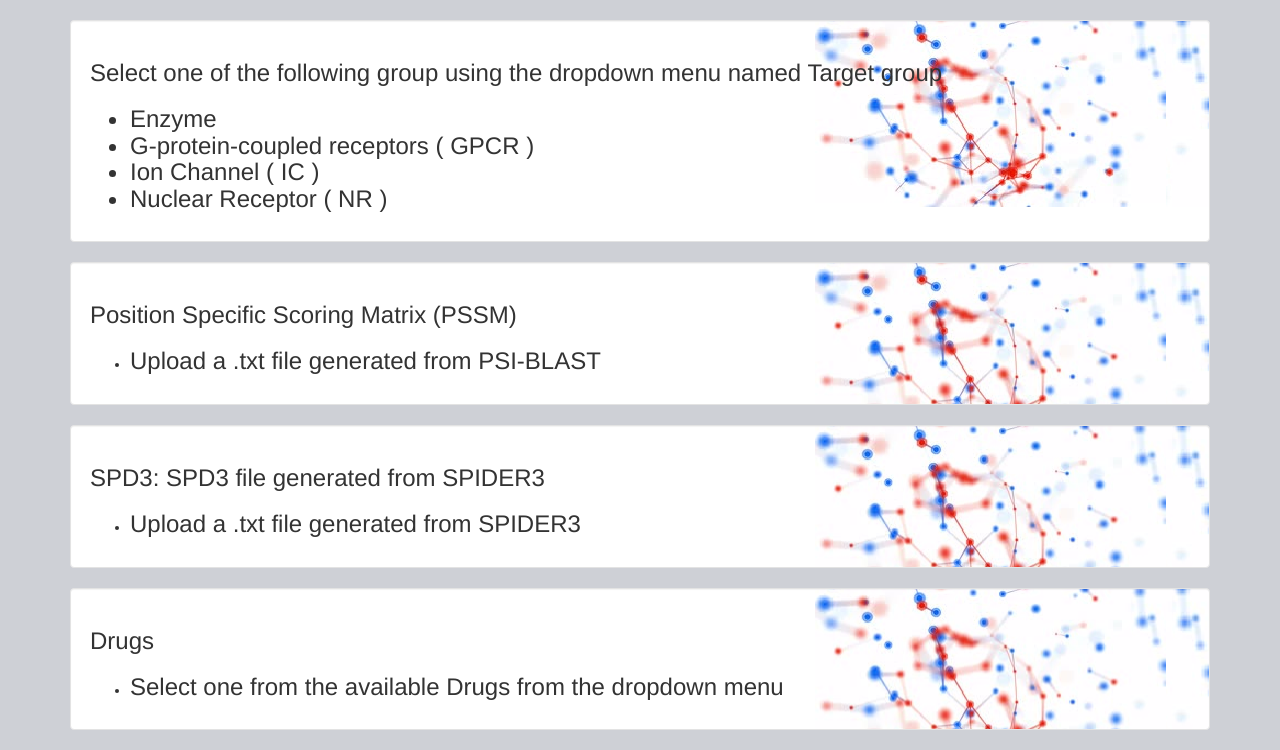
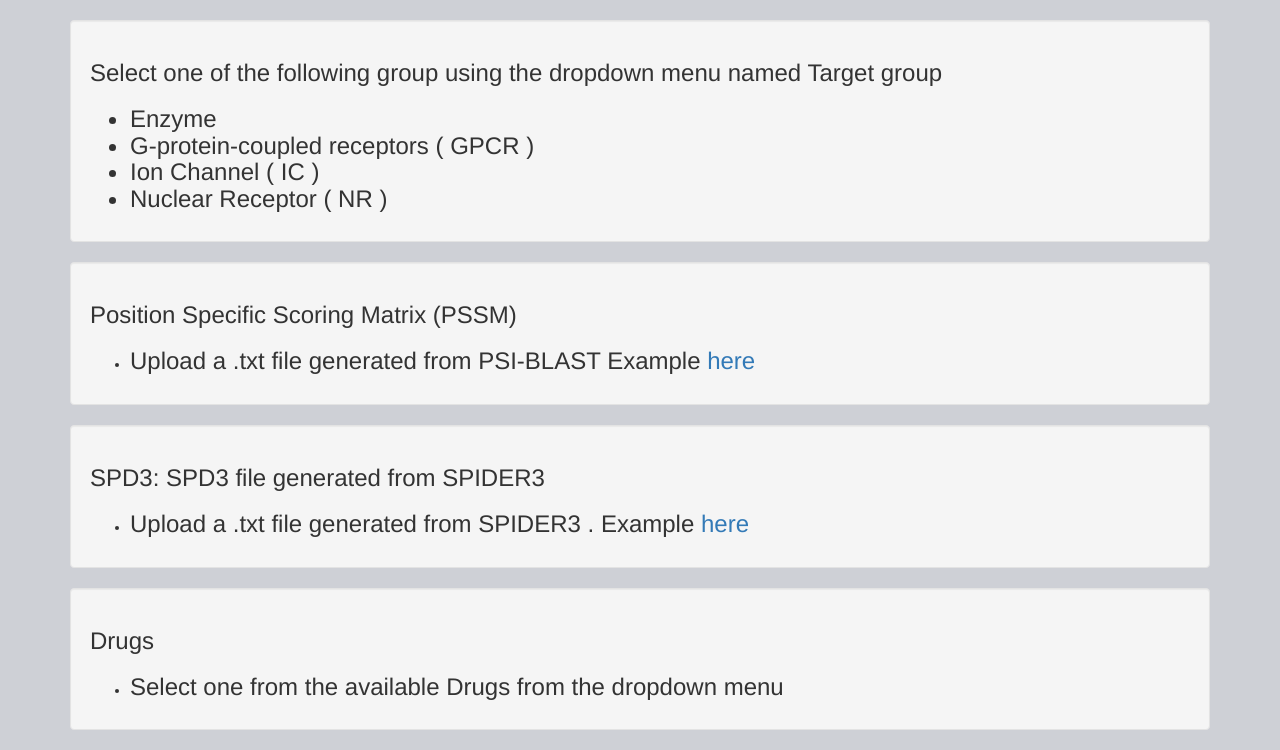
Before and after one commit to farshidrayhan/test, a Django app: a page that uses music/templates/music/instructions.html in a window 1280 px wide. Shown: the part 52-802 px from the top of the page. Run offline with Django 3.2, Linux system fonts and the light colour scheme; parts of the project's set-up code (start-up, migrations or seed data) failed here and were passed over; some libraries are stand-ins or nearby versions.

Commit message:
with new page

```diff
--- a/music/static/music/style.css
+++ b/music/static/music/style.css
@@ -23,16 +23,15 @@ body{
 h4{
     font-size: 22px;
 
-    font-family: "Satisfy", Helvetica, Arial, sans-serif;
+
 }
 .well{
-    background: white url("images/pro_back.png")  ;
 }
 
 .well_as {
-    background: white url("images/pro_back.png") no-repeat ;
+
 }
 
 .jumbotrons{
-    background: white url("images/background.png")  ;
+
 }
--- a/music/templates/music/instructions.html
+++ b/music/templates/music/instructions.html
@@ -27,7 +27,13 @@
             <h3>Position Specific Scoring Matrix (PSSM) </h3>
             <ul>
                 <li>
-                    <h3>Upload a .txt file generated from PSI-BLAST </h3>
+                    <h3>
+                        Upload a .txt file generated from PSI-BLAST
+                        Example
+                        <a href="{{ MEDIA_URL }}/media/pssm">
+                            here
+                        </a>
+                    </h3>
                 </li>
             </ul>
         </div>
@@ -36,7 +42,13 @@
             <h3>SPD3: SPD3 file generated from SPIDER3</h3>
             <ul>
                 <li>
-                    <h3>Upload a .txt file generated from SPIDER3 </h3>
+                    <h3>
+                        Upload a .txt file generated from SPIDER3 .
+                        Example
+                        <a href="{{ MEDIA_URL }}/media/spd">
+                            here
+                        </a>
+                    </h3>
                 </li>
             </ul>
         </div>
@@ -45,7 +57,7 @@
             <h3>Drugs</h3>
             <ul>
                 <li>
-                    <h3>Select one from the available Drugs from the dropdown menu  </h3>
+                    <h3>Select one from the available Drugs from the dropdown menu </h3>
                 </li>
             </ul>
         </div>
```
